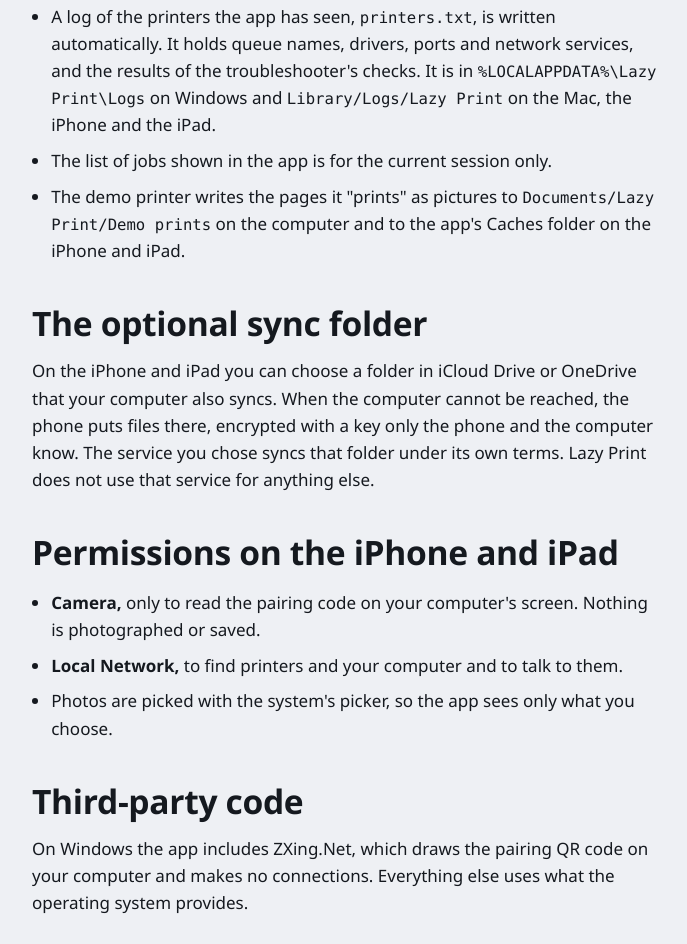
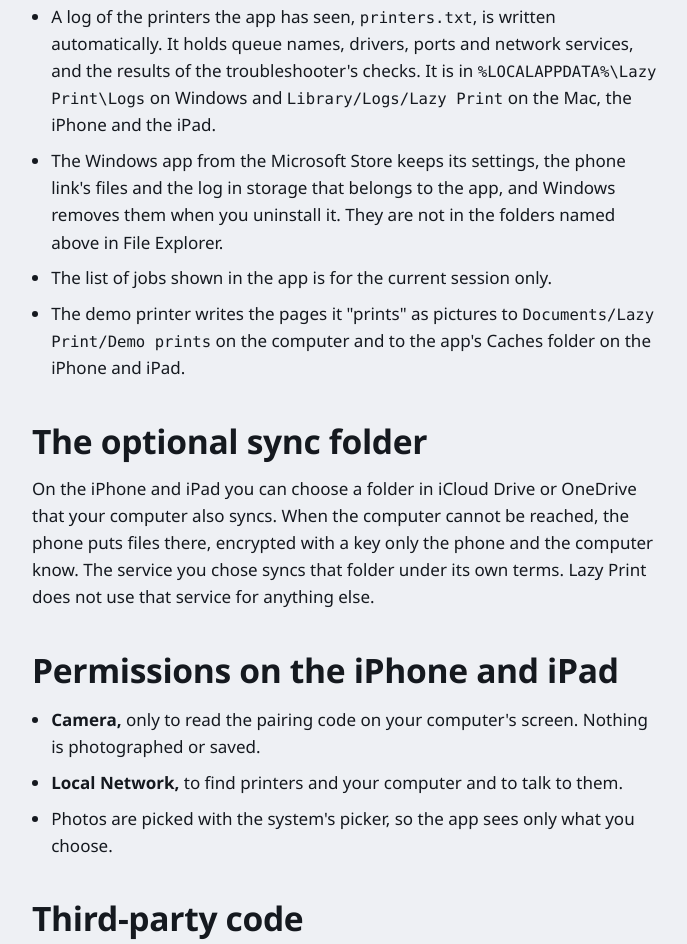
Before and after one commit to aytutuna/LazyPrint, a plain HTML site: page site/privacy.html in a window 1280 px wide. Shown: the part 1418-2362 px from the top of the page, without its empty margins (292-979 px from the left). Drawn offline with Linux system fonts and the light colour scheme.

Commit message:
document the Store package and what changes when packaged

```diff
--- a/site/privacy.html
+++ b/site/privacy.html
@@ -42,6 +42,7 @@
       <li>Files a phone sends to a computer wait in an inbox folder on that computer and are removed after 7 days, when you dismiss them, or when you forget the phone.</li>
       <li>On the iPhone and iPad, a copy of each document that has not reached the computer yet is kept in the app's Outbox folder. It has no time limit and stays until the computer has received it or you remove it.</li>
       <li>A log of the printers the app has seen, <code>printers.txt</code>, is written automatically. It holds queue names, drivers, ports and network services, and the results of the troubleshooter's checks. It is in <code>%LOCALAPPDATA%\Lazy Print\Logs</code> on Windows and <code>Library/Logs/Lazy Print</code> on the Mac, the iPhone and the iPad.</li>
+      <li>The Windows app from the Microsoft Store keeps its settings, the phone link's files and the log in storage that belongs to the app, and Windows removes them when you uninstall it. They are not in the folders named above in File Explorer.</li>
       <li>The list of jobs shown in the app is for the current session only.</li>
       <li>The demo printer writes the pages it "prints" as pictures to <code>Documents/Lazy Print/Demo prints</code> on the computer and to the app's Caches folder on the iPhone and iPad.</li>
     </ul>
```
Also changed, not shown: 3 other files.
